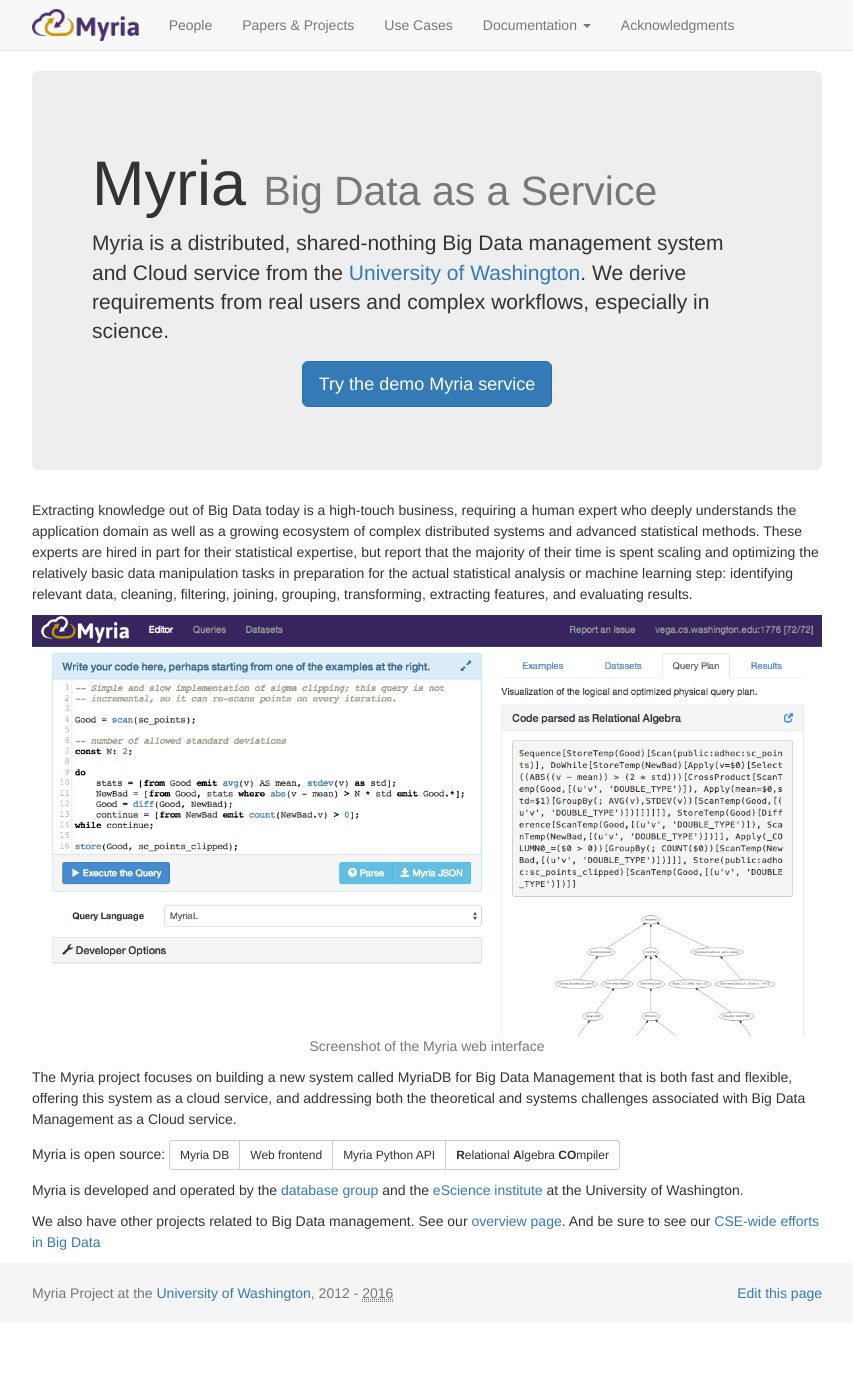
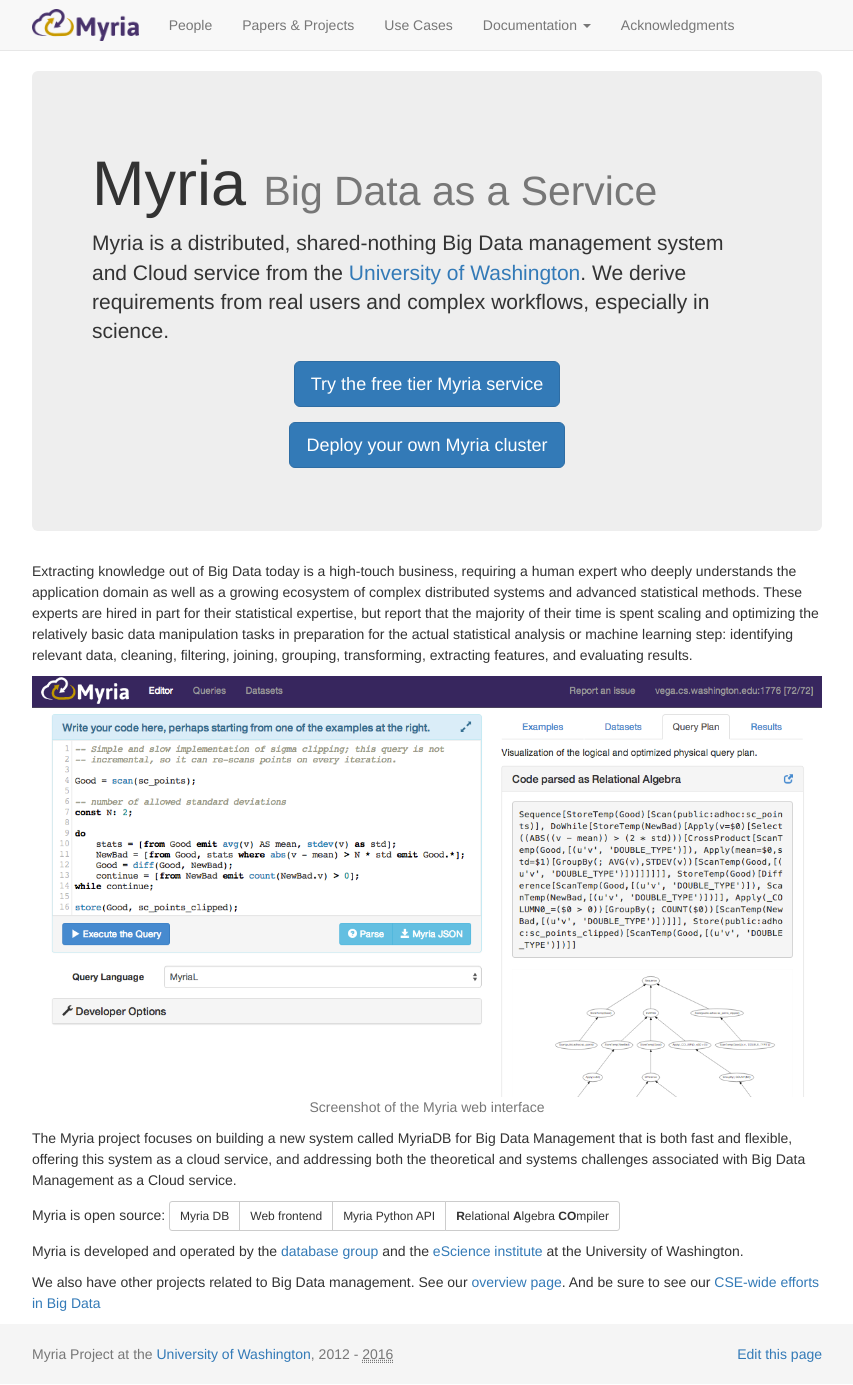
Before and after one commit to uwescience/myria-website, a Jekyll site: the page built from index.markdown, in a window 1280 px wide. Shown: the whole page, without its empty margins (213-1066 px from the left). Built offline with Jekyll 4.4.1, drawn with Linux system fonts in a browser that asks for light colours; nearby versions of some CDN libraries; Markdown is read by kramdown in place of the engine named in the settings; before the commit the page ends 1324 px from its top, so only the background shows below that.

Commit message:
add the button to ec2 deployment

```diff
--- a/index.markdown
+++ b/index.markdown
@@ -13,9 +13,11 @@
 	</p>
 
 	<p class="text-center">
-		<a class="btn btn-primary btn-lg" href="http://demo.myria.cs.washington.edu">Try the demo Myria service</a>
+		<a class="btn btn-primary btn-lg" href="http://demo.myria.cs.washington.edu">Try the free tier Myria service</a>
 	</p>
-
+	<p class="text-center">
+		<a class="btn btn-primary btn-lg" href="http://myria.cs.washington.edu/docs/myria-ec2.html">Deploy your own Myria cluster</a>
+	</p>
 </div>
 
 Extracting knowledge out of Big Data today is a high-touch business,  requiring a human expert who deeply understands the application domain  as well as a growing ecosystem of complex distributed systems and  advanced statistical methods. These experts are hired in part for  their statistical expertise, but report that the majority of their time  is spent scaling and optimizing the relatively basic data manipulation  tasks in preparation for the actual statistical analysis or machine  learning step: identifying relevant data, cleaning, filtering, joining,  grouping, transforming, extracting features, and evaluating results.
```
